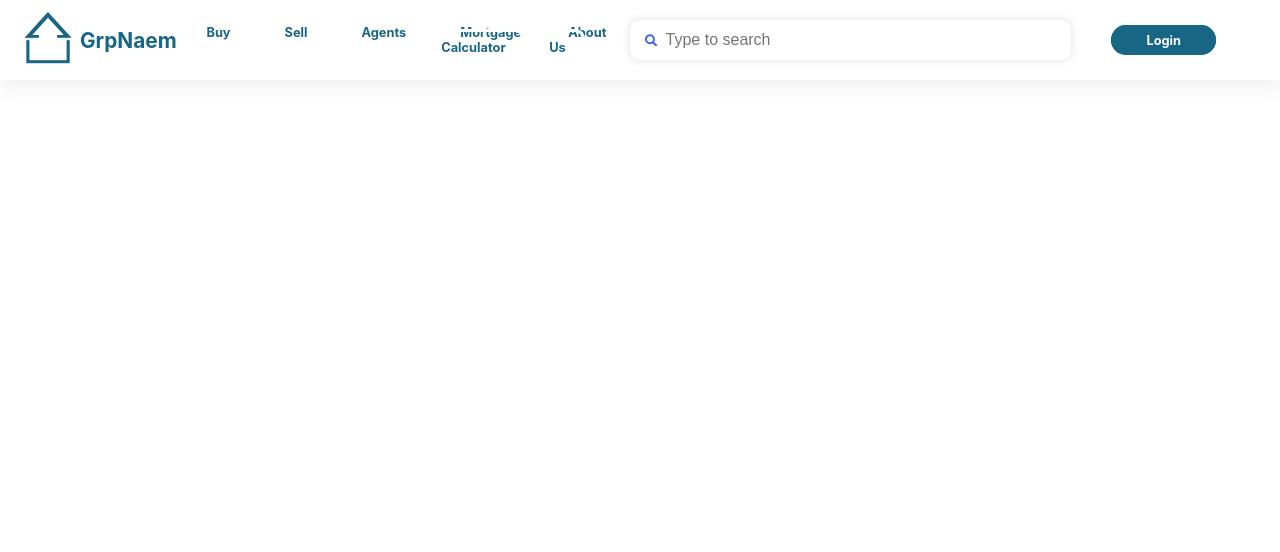
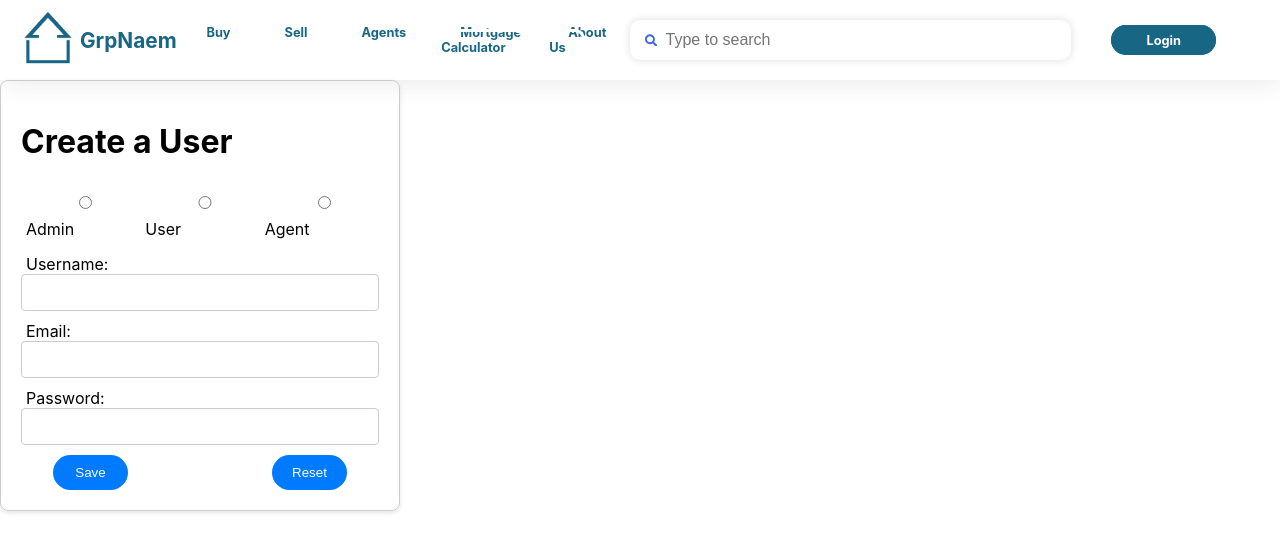
Before and after one commit to JC-prog/Real-Estate-Web-App, a React (Create React App) app in the folder client/: page /admin/create-user in a window 1280 px wide. Shown: the top 552 px of the page. Built offline with nearby package versions, Linux system fonts and the light colour scheme.

Commit message:
feat: added admin create user page

```diff
--- a/client/src/App.tsx
+++ b/client/src/App.tsx
@@ -9,12 +9,17 @@ import "./App.css";
 
 // Pages
 import Home from "./Pages/Home";
-import Admin from "./Pages/Admin/AdminHome";
+
 import Buy from "./Pages/User/Buy";
 import Login from "./Pages/Login";
 import Register from "./Pages/Register";
 import MortgageCalculator from "./Pages/MortgageCalculator";
 import AgentsHomePage from "./Pages/Agents/AgentsHome";
+
+// Admin Pages
+import Admin from "./Pages/Admin/AdminHome";
+import AdminCreateUser from "./Pages/Admin/AdminCreateUser";
+import AdminViewUsers from "./Pages/Admin/AdminViewUsers";
 
 function App() {
   return (
@@ -25,7 +30,7 @@ function App() {
           <Navbar></Navbar>
           <Routes>
             <Route path="/" element={<Home />} />
-            <Route path="/admin" element={<Admin />}/>
+
             <Route path="/buy" element={<Buy />} />
             <Route path="/login" element={<Login />} />
             <Route path="/register" element={<Register />} />
@@ -34,6 +39,11 @@ function App() {
               element={<MortgageCalculator />}
             />
             <Route path="/agents" element={<AgentsHomePage />} />
+
+            <Route path="/admin" element={<Admin />}/>
+            <Route path="/admin/create-user" element={<AdminCreateUser />}/>
+            <Route path="/admin/view-users" element={<AdminViewUsers />}/>
+
           </Routes>
         </BrowserRouter>
       </div>
--- /dev/null
+++ b/client/src/Pages/Admin/AdminCreateUser.css
@@ -0,0 +1,72 @@
+.admin-create-user-role-container {
+    height: 100%;
+    margin: 10vh;
+    display: flex;
+    justify-content: center;
+    align-items: center;
+}
+
+.admin-create-user-wrapper {
+    width: 80%; /* Adjust width as needed */
+    max-width: 400px; /* Maximum width to maintain readability */
+    padding: 20px;
+    border: 1px solid #ccc;
+    border-radius: 8px;
+    box-shadow: 0 2px 5px rgba(0, 0, 0, 0.1);
+}
+
+.admin-create-user-wrapper form {
+    display: flex;
+    flex-direction: column;
+    align-items: left;
+}
+
+.admin-create-user-role-wrapper {
+    display: flex;
+    width: 100%
+}
+
+.admin-create-user-role-wrapper label {
+    width: 10rem;
+    justify-content: left;
+    align-items: left;
+}
+
+.admin-create-user-role-wrapper input {
+    width: 1px;
+}
+
+.admin-create-user-wrapper label {
+    margin-bottom: 5px;
+    padding: 10px 5px;
+}
+
+.admin-create-user-wrapper input {
+    width: 100%;
+    padding: 10px;
+    margin-bottom: 10px;
+    border: 1px solid #ccc;
+    border-radius: 4px;
+}
+
+.admin-create-user-button-div {
+    display: flex;
+    gap: 5rem;
+}
+
+.admin-create-user-button-div button {
+    width: 50%;
+    height: 100%;
+    margin: 0px 2rem;
+    padding: 10px 20px;
+    background-color: #007bff;
+    color: #fff;
+    border: none;
+    border-radius: 6rem;
+    cursor: pointer;
+    transition: background-color 0.3s ease;
+}
+
+.admin-create-user-button-div button:hover {
+    background-color: #0056b3;
+}
--- /dev/null
+++ b/client/src/Pages/Admin/AdminCreateUser.tsx
@@ -0,0 +1,84 @@
+// Imports
+import React, { useEffect, useState } from 'react';
+import api from '../../api/loginApi';
+
+// Component
+import "./AdminCreateUser.css";
+
+// Interface
+
+const AdminCreateUser: React.FC = () => {
+    const [username, setUsername] = useState('');
+	const [email, setEmail] = useState('');
+	const [password, setPassword] = useState('');
+	const [role, setRole] = useState('');
+
+    const handleUsernameChange = (event: React.ChangeEvent<HTMLInputElement>) => {
+		setUsername(event.target.value);
+	};
+
+	const handleEmailChange = (event: React.ChangeEvent<HTMLInputElement>) => {
+		setEmail(event.target.value);
+	};
+
+	const handlePasswordChange = (event: React.ChangeEvent<HTMLInputElement>) => {
+		setPassword(event.target.value);
+	};
+
+    return (
+        <div className="admin-create-user-container">
+            <div className="admin-create-user-wrapper">
+                <h1>Create a User</h1>
+                <form>
+                    <div className="admin-create-user-role-wrapper">
+                        <label><input type="radio" name="role" value="admin"></input>Admin</label>
+
+                        <label><input type="radio" name="role" value="user"></input>User</label>
+
+                        <label><input type="radio" name="role" value="agent"></input>Agent</label>
+					</div>
+
+					<div>
+						<label htmlFor="username">Username:</label>
+						<input
+							type="text"
+							id="username"
+							value={username}
+							onChange={handleUsernameChange}
+							required
+						/>
+					</div>
+					<div>
+						<label htmlFor="email">Email:</label>
+						<input
+							type="email"
+							id="email"
+							value={email}
+							onChange={handleEmailChange}
+							required
+						/>
+					</div>
+					<div>
+						<label htmlFor="password">Password:</label>
+						<input
+							type="password"
+							id="password"
+							value={password}
+							onChange={handlePasswordChange}
+							required
+						/>
+					</div>
+
+
+
+					<div className='admin-create-user-button-div'>
+						<button type="submit">Save</button>
+                        <button>Reset</button>
+					</div>
+				</form>
+            </div>
+        </div>
+    );
+};
+
+export default AdminCreateUser;
--- a/client/src/Pages/Admin/AdminHome.tsx
+++ b/client/src/Pages/Admin/AdminHome.tsx
@@ -1,5 +1,6 @@
 // Imports
 import React, { useEffect, useState } from 'react';
+import { useNavigate } from 'react-router-dom';
 import api from '../../api/loginApi';
 
 // Component
@@ -8,9 +9,30 @@ import "./AdminHome.css";
 // Interface
 
 const Admin: React.FC = () => {
+    const navigate = useNavigate();
+
+    const handleClick = (path: string) => {
+        navigate(path);
+    }
+
     return (
         <>
             <h1>Hi, Admin</h1>
+            <div>
+                <h2>Account Management</h2>
+                <button onClick={() => handleClick("/admin/create-user")}>Create User</button>
+                <button onClick={() => handleClick("/admin/view-users")}>View Users</button>
+            </div>
+
+            <div>
+                <h2>Listing Management</h2>
+                <button onClick={() => handleClick("/admin/create-user")}>View Listings</button>
+            </div>
+
+            <div>
+                <h2>System Management</h2>
+            </div>
+
         </>
     );
 };
--- /dev/null
+++ b/client/src/Pages/Admin/AdminViewUsers.tsx
@@ -0,0 +1,19 @@
+// Imports
+import React, { useEffect, useState } from 'react';
+import api from '../../api/loginApi';
+
+// Component
+import "./AdminViewUsers.css";
+
+// Interface
+
+const AdminViewUsers: React.FC = () => {
+    return (
+        <>
+            <h1>View a User</h1>
+            <h1>Hello</h1>
+        </>
+    );
+};
+
+export default AdminViewUsers;
```
Also changed, not shown: client/src/Pages/Admin/AdminViewUsers.css (added).
